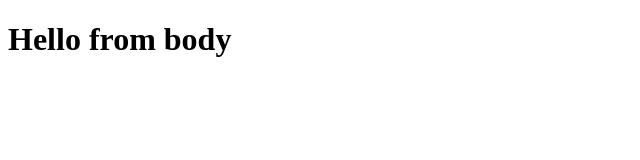
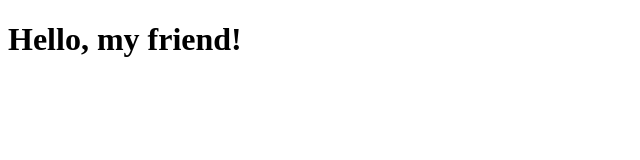
Before and after one commit to yulika-ya/yulika-1, a plain HTML site: page site/index.html in a window 1280 px wide. Shown: the whole page, without its empty margins (0-640 px from the left). Drawn offline with Linux system fonts and the light colour scheme.

Commit message:
My change

```diff
--- a/site/index.html
+++ b/site/index.html
@@ -4,7 +4,7 @@
 	<title>Hello</title>
 </head>
 <body>
-<h1>Hello from body</h1>
+<h1>Hello, my friend!</h1>
 
 </body>
 </html>
```
